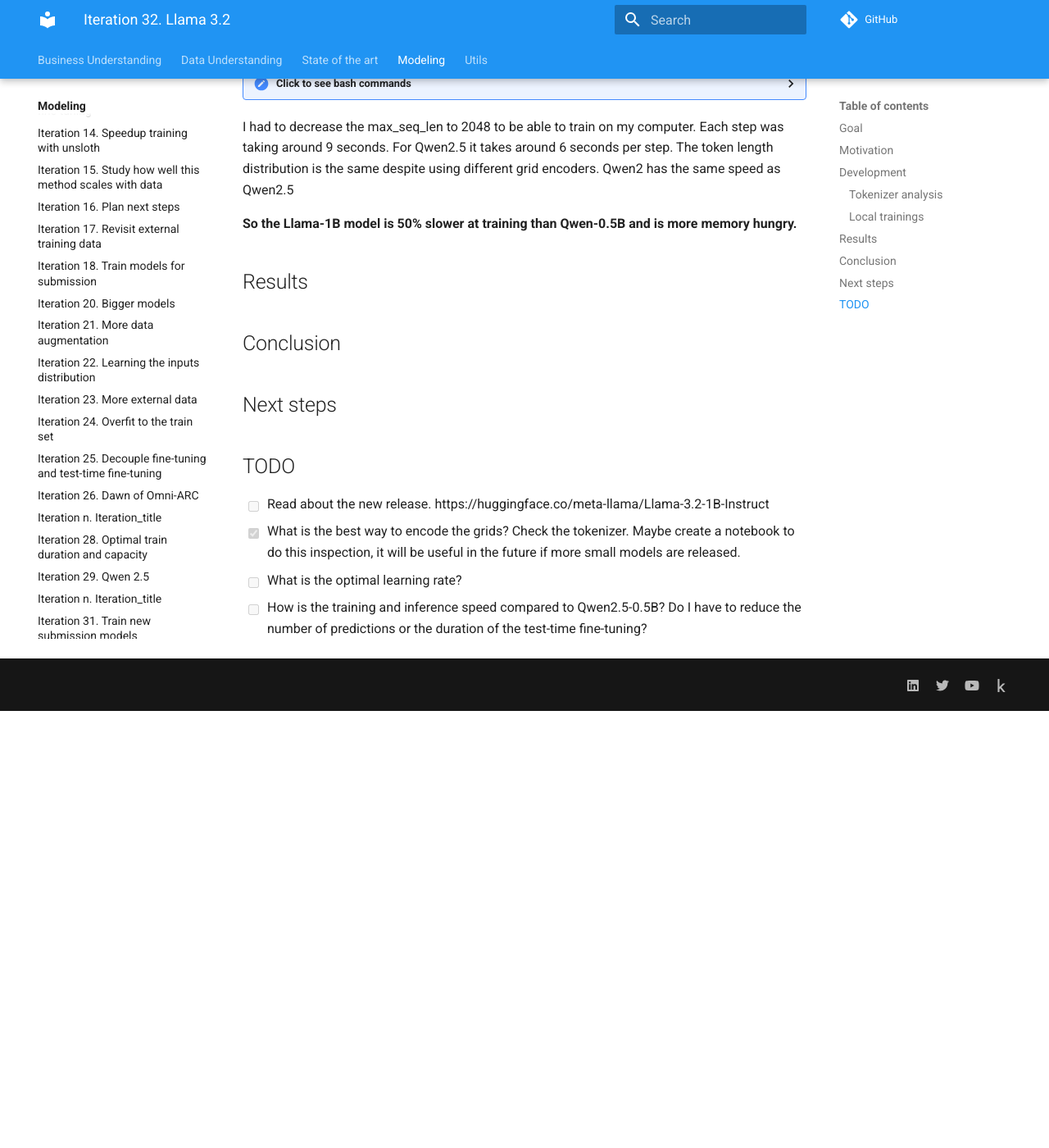
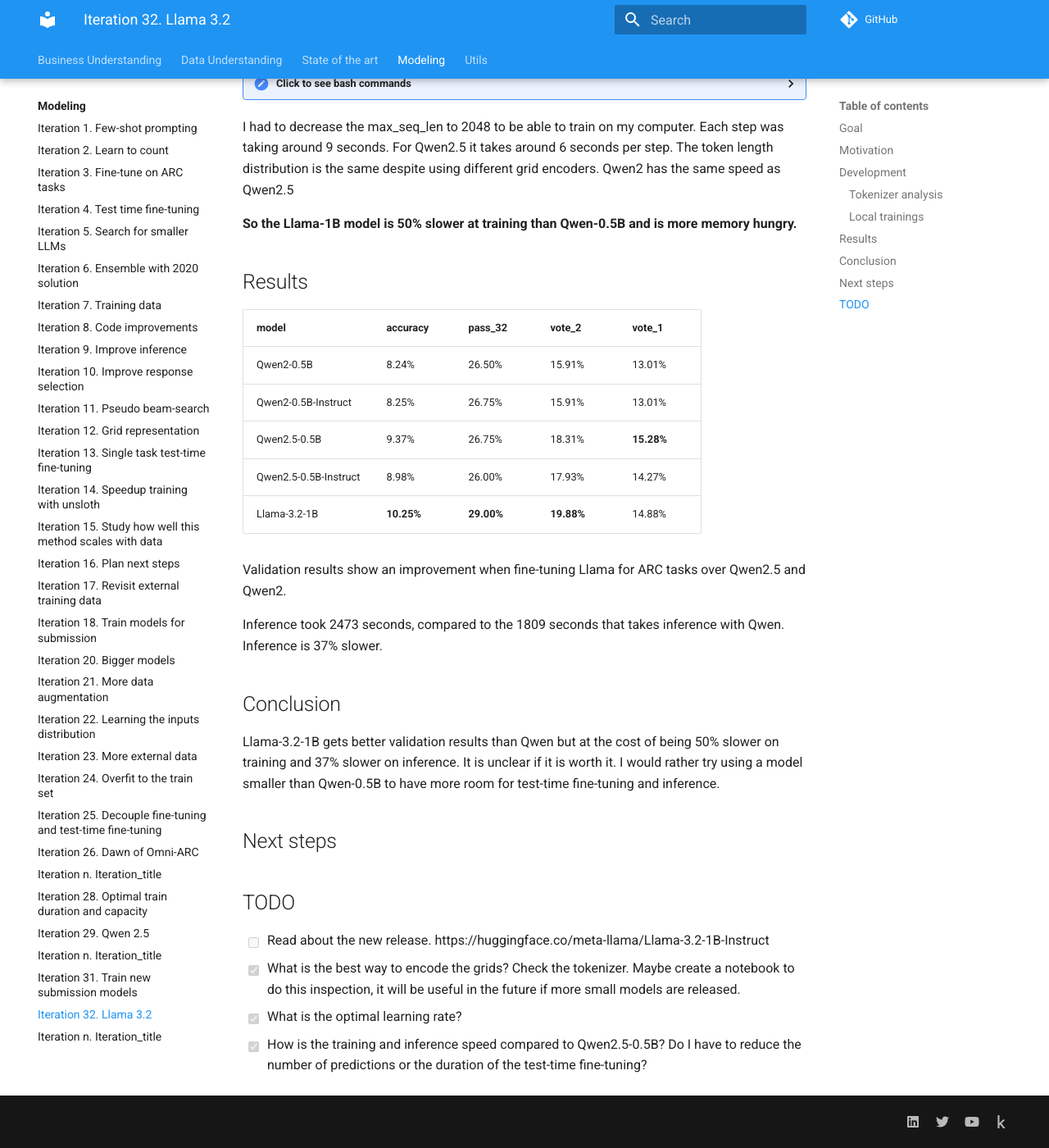
Before and after one commit to zhengjunyao-work/arc24, an MkDocs documentation site: the page built from docs/modeling/Iteration_32_llama_32.md, in a window 1280 px wide and 1400 px high, scrolled down 942 px. Shown: the whole window at 82% size. Built offline with MkDocs 1.6.1 and Material for MkDocs 9.7.7, drawn with Linux system fonts in a browser that asks for light colours; comment, search, counter and statistics services are not loaded; before the commit the page ends 1809 px from its top, so only the background shows below that.

Commit message:
evaluated llama 3.2

```diff
--- a/docs/modeling/Iteration_32_llama_32.md
+++ b/docs/modeling/Iteration_32_llama_32.md
@@ -89,7 +89,23 @@
 
 ## Results
 
+| model                 | accuracy   | pass_32    | vote_2     | vote_1     |
+|-----------------------|------------|------------|------------|------------|
+| Qwen2-0.5B            | 8.24%      | 26.50%     | 15.91%     | 13.01%     |
+| Qwen2-0.5B-Instruct   | 8.25%      | 26.75%     | 15.91%     | 13.01%     |
+| Qwen2.5-0.5B          | 9.37%      | 26.75%     | 18.31%     | **15.28%** |
+| Qwen2.5-0.5B-Instruct | 8.98%      | 26.00%     | 17.93%     | 14.27%     |
+| Llama-3.2-1B          | **10.25%** | **29.00%** | **19.88%** | 14.88%     |
+
+Validation results show an improvement when fine-tuning Llama for ARC tasks over Qwen2.5 and Qwen2.
+
+Inference took 2473 seconds, compared to the 1809 seconds that takes inference with Qwen. Inference is 37% slower.
+
 ## Conclusion
+
+Llama-3.2-1B gets better validation results than Qwen but at the cost of being 50% slower on training and 37% slower on inference.
+It is unclear if it is worth it. I would rather try using a model smaller than Qwen-0.5B to have more
+room for test-time fine-tuning and inference.
 
 ## Next steps
 
@@ -97,5 +113,5 @@
 
 - [ ] Read about the new release. https://huggingface.co/meta-llama/Llama-3.2-1B-Instruct
 - [x] What is the best way to encode the grids? Check the tokenizer. Maybe create a notebook to do this inspection, it will be useful in the future if more small models are released.
-- [ ] What is the optimal learning rate?
-- [ ] How is the training and inference speed compared to Qwen2.5-0.5B? Do I have to reduce the number of predictions or the duration of the test-time fine-tuning?
+- [x] What is the optimal learning rate?
+- [x] How is the training and inference speed compared to Qwen2.5-0.5B? Do I have to reduce the number of predictions or the duration of the test-time fine-tuning?
```
Also changed, not shown: docs/modeling/Iteration_31_train_submission_models.md (+1 -0 lines).
